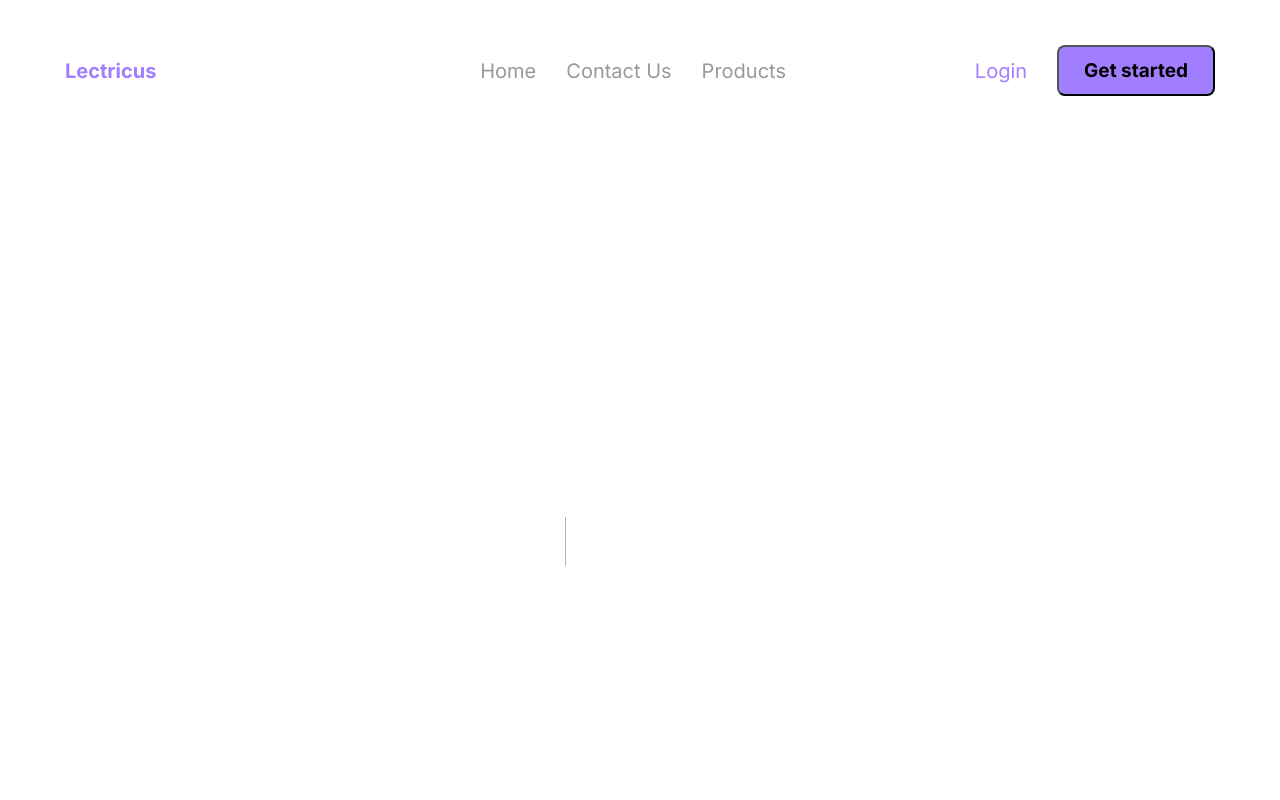
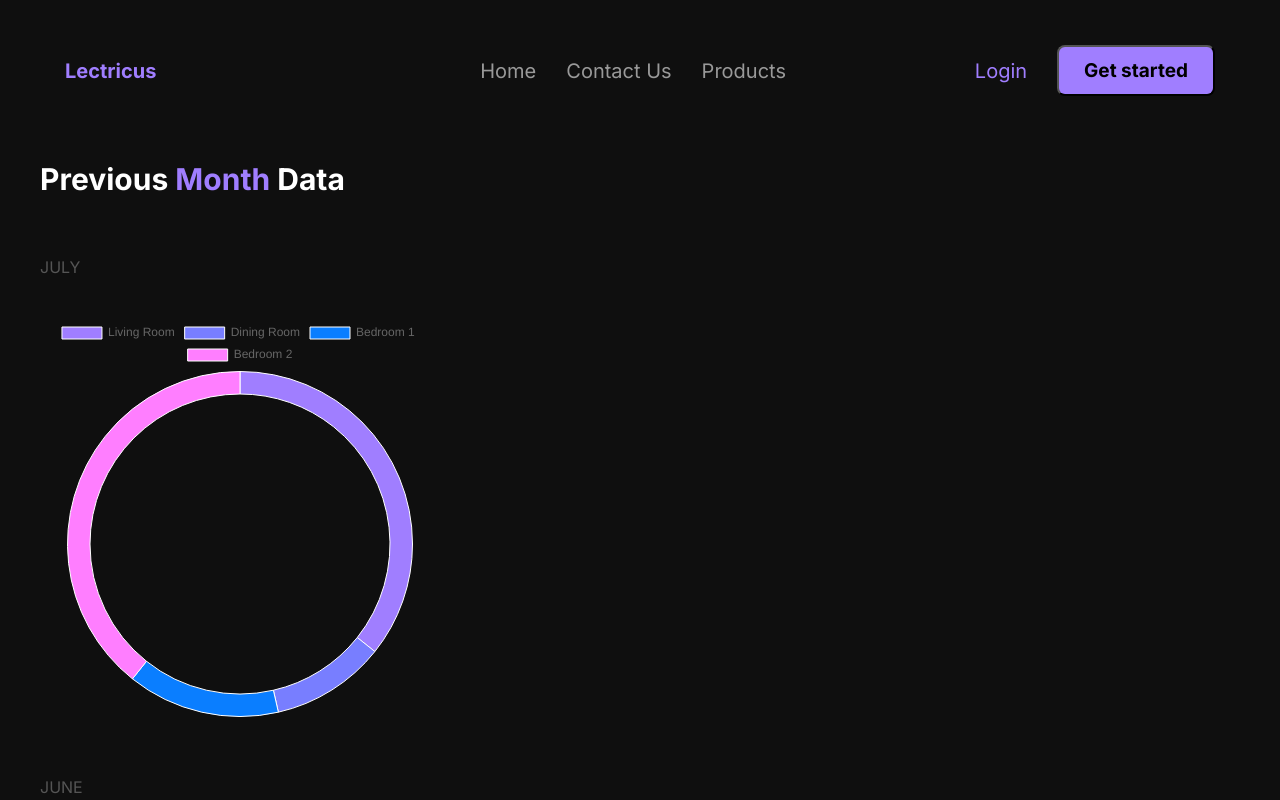
Before and after one commit to smeh09/XQuisite, a Next.js app: page /previous in a window 1280 px wide. Before the commit this address had no page. Shown: the top 800 px of the page. Built offline with nearby package versions, Linux system fonts and the light colour scheme.

Commit message:
Previous Month Stats Done

```diff
--- /dev/null
+++ b/pages/previous.js
@@ -0,0 +1,30 @@
+import React from "react";
+import styles from "../styles/previous.module.css";
+import Head from "next/head";
+import PieChart from "../components/Dashboard/PieChart";
+
+export default function Previous() {
+  return (
+    <div>
+      <Head>
+        <title>Dashboard - Lectricus</title>
+      </Head>
+      <div className={styles.heading}>
+        Previous <span className={styles.sub}>Month</span> Data
+      </div>
+      <div className={styles.sub2}>JULY</div>
+      <div className={styles.chartDiv}>
+        <PieChart unit1={100} unit2={30} unit3={40} unit4={110} />
+      </div>
+      <div className={styles.sub2}>JUNE</div>
+      <div className={styles.chartDiv}>
+        <PieChart unit1={210} unit2={20} unit3={110} unit4={190} />
+      </div>
+      <div className={styles.sub2}>MAY</div>
+      <div className={styles.chartDiv}>
+        <PieChart unit1={130} unit2={40} unit3={190} unit4={30} />
+      </div>
+      <div className={styles.sub3}>No more data before this...</div>
+    </div>
+  );
+}
--- /dev/null
+++ b/styles/previous.module.css
@@ -0,0 +1,26 @@
+.heading {
+  padding-top: 20px;
+  padding-left: 40px;
+  font-size: 30px;
+  font-weight: bold;
+}
+.sub {
+  color: var(--primary);
+}
+.sub2 {
+  color: var(--grey-600);
+  font-weight: 300;
+  padding-left: 40px;
+  padding-top: 60px;
+}
+.chartDiv {
+  padding-left: 40px;
+  padding-top: 40px;
+}
+.sub3 {
+  color: var(--primary);
+  font-weight: bold;
+  padding-top: 100px;
+  text-align: center;
+  font-size: 20px;
+}
```
